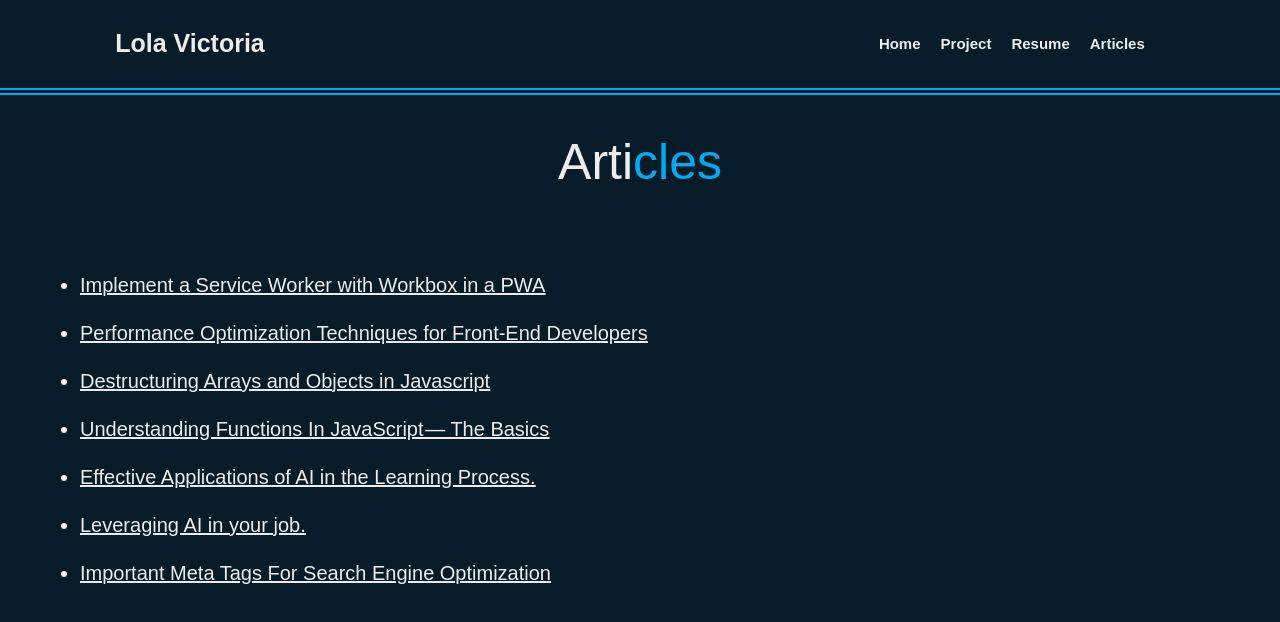
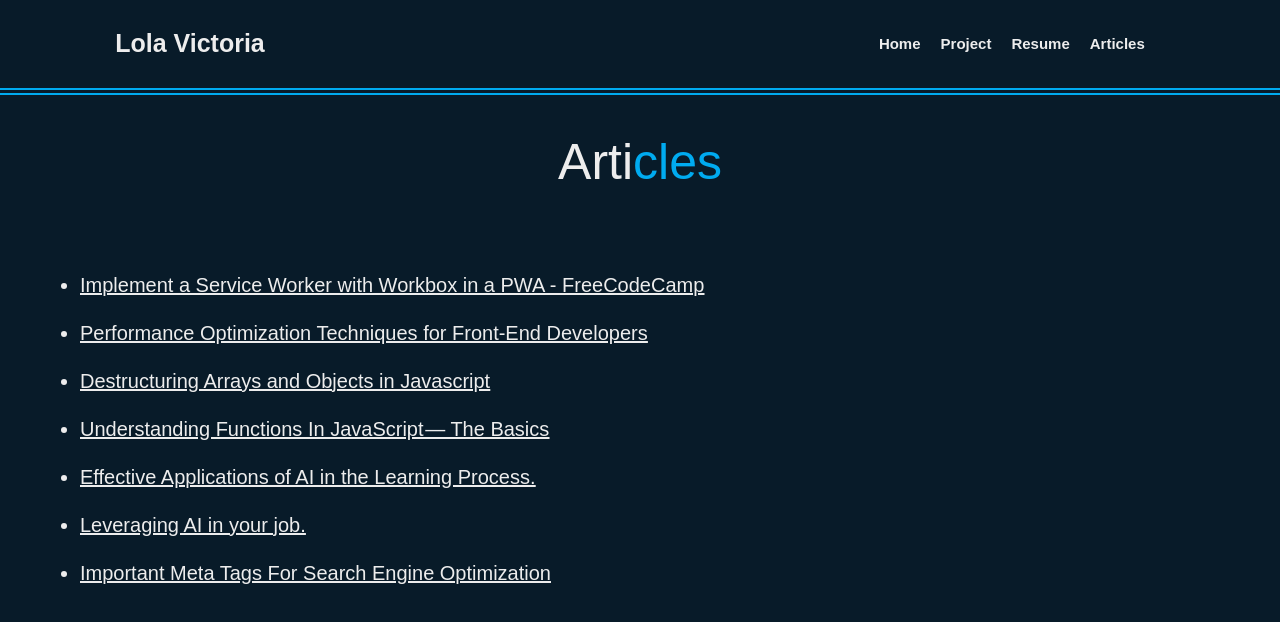
Before and after one commit to LolaVictoria/Portfolio, a React (Vite) app: page /articles in a window 1280 px wide. Shown: the top 622 px of the page. Built offline with nearby package versions, Linux system fonts and the light colour scheme.

Commit message:
add:new link

```diff
--- a/src/components/articles.jsx
+++ b/src/components/articles.jsx
@@ -3,7 +3,7 @@ import styles from "./resume.module.css";
 
 const articlesData = [
     {
-        "title": "Implement a Service Worker with Workbox in a PWA",
+        "title": "Implement a Service Worker with Workbox in a PWA - FreeCodeCamp",
         "link": "https://www.freecodecamp.org/news/implement-a-service-worker-with-workbox-in-a-pwa/"
     },
     {
```
